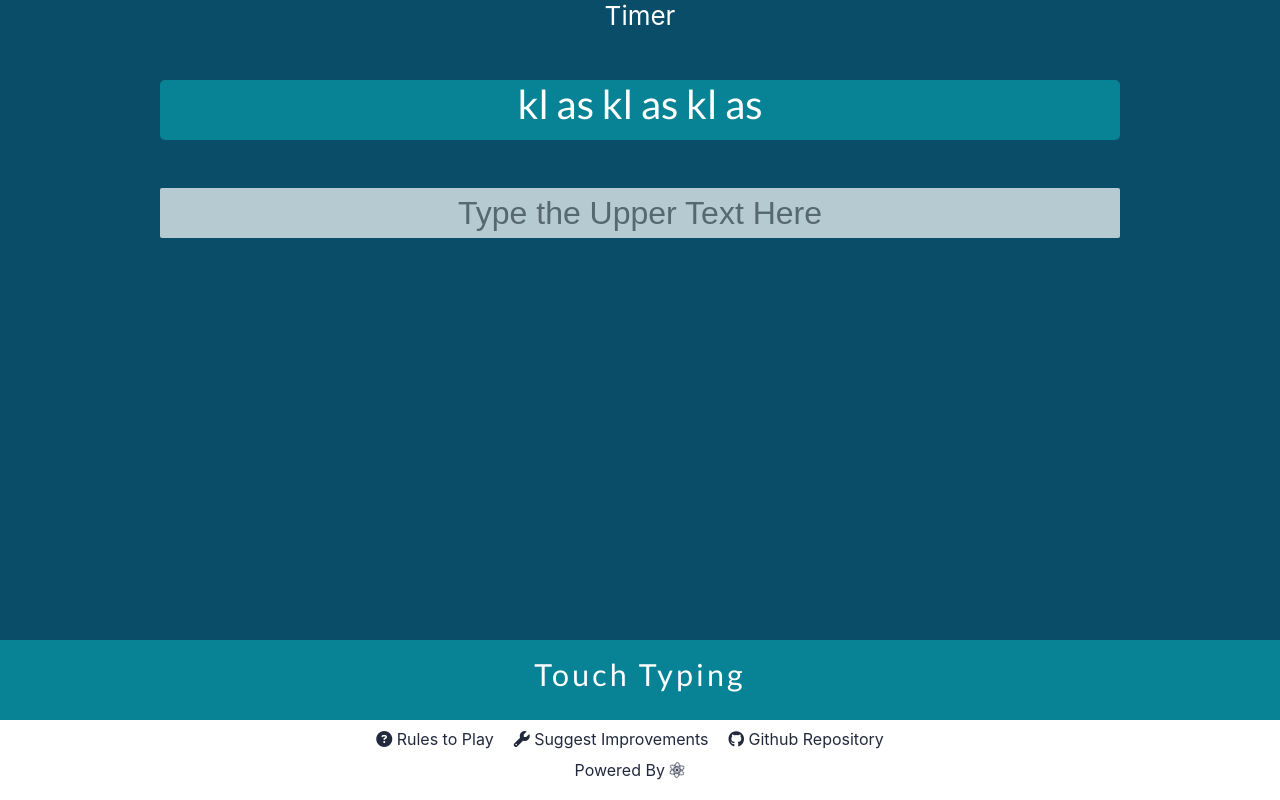
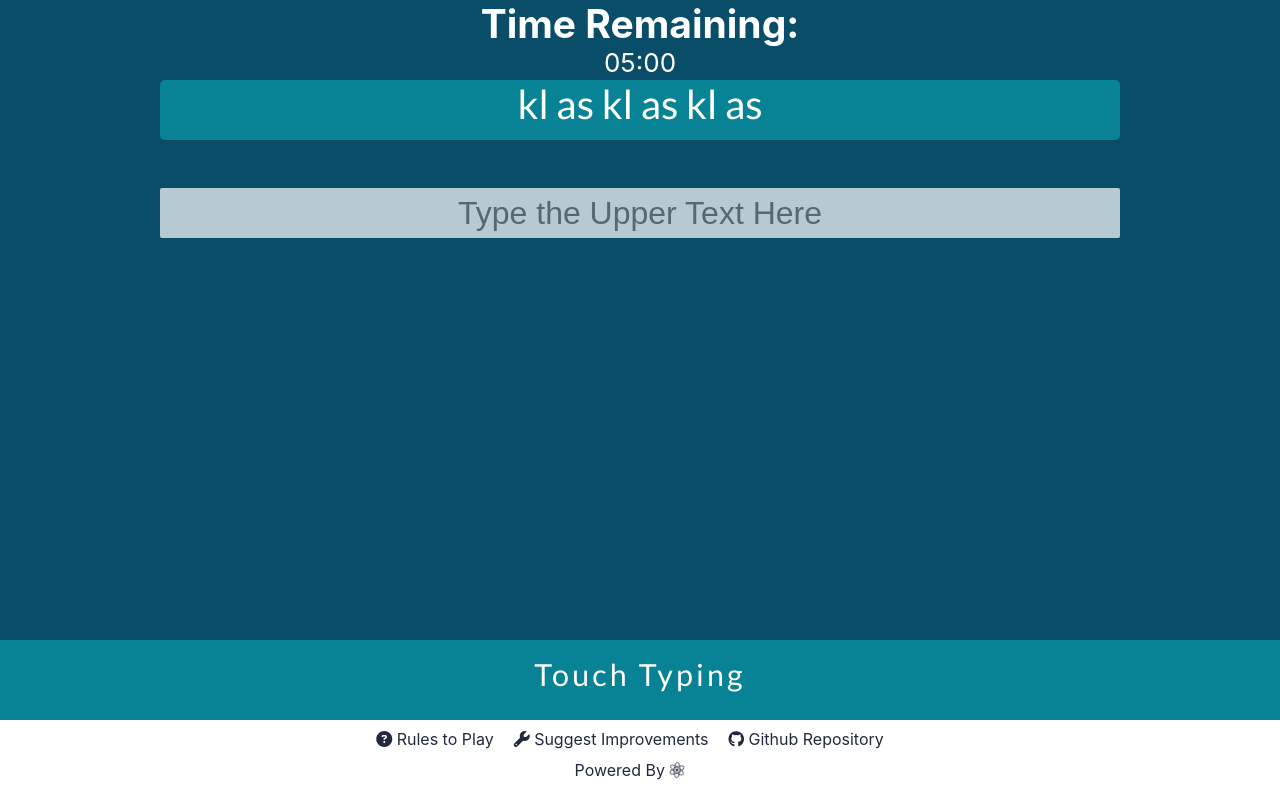
Before and after one commit to saurabhnegi35/Touch_Typing, a React (Create React App) app: page / in a window 1280 px wide. Built offline with nearby package versions, Linux system fonts and the light colour scheme.

Commit message:
Added Timer Function and Reducers

```diff
--- a/package.json
+++ b/package.json
@@ -8,7 +8,10 @@
     "@testing-library/user-event": "^13.5.0",
     "react": "^18.2.0",
     "react-dom": "^18.2.0",
+    "react-redux": "^8.0.5",
     "react-scripts": "5.0.1",
+    "redux": "^4.2.1",
+    "redux-devtools-extension": "^2.13.9",
     "web-vitals": "^2.1.4"
   },
   "scripts": {
--- a/src/components/Input.jsx
+++ b/src/components/Input.jsx
@@ -1,16 +1,24 @@
 import React from "react";
 import "./Input.css";
+import { connect } from "react-redux";
+import { setKeyPressed } from "../reducers/Action";
 import { useState } from "react";
 import { useEffect } from "react";
 import Click from "../media/click.wav";
 import Error from "../media/error.wav";
 
-const Input = (props) => {
-  console.log(props.displayWord);
+const Input = ({ displayWord, setKeyPressed, isKeyPressed }) => {
+  // console.log(displayWord);
   const [word, setWord] = useState("");
   const [isTrue, setIsTrue] = useState("");
-  console.log(isTrue);
+  // console.log(isTrue);
   let inputBackgroundColor;
+
+  const handleKeyDown = () => {
+    if (!isKeyPressed) {
+      setKeyPressed(true);
+    }
+  };
 
   function click() {
     new Audio(Click).play();
@@ -35,14 +43,14 @@ const Input = (props) => {
   // console.log(props.displayWord.slice(0, word.length) === word);
 
   useEffect(() => {
-    if (props.displayWord.slice(0, word.length) === word) {
+    if (displayWord.slice(0, word.length) === word) {
       setIsTrue("true");
       click();
     } else {
       setIsTrue("false");
       error();
     }
-  }, [word, props.displayWord]);
+  }, [word, displayWord]);
 
   if (isTrue !== "true") {
     inputBackgroundColor = "#FF6969";
@@ -91,6 +99,7 @@ const Input = (props) => {
         className="input-bar"
         placeholder="Type the Upper Text Here"
         style={styles}
+        onKeyDown={handleKeyDown}
         onChange={(e) => {
           setWord(e.target.value);
           // console.log(searchText);
@@ -100,4 +109,14 @@ const Input = (props) => {
   );
 };
 
-export default Input;
+const mapStateToProps = (state) => {
+  return {
+    isKeyPressed: state.isKeyPressed,
+  };
+};
+
+const mapDispatchToProps = {
+  setKeyPressed,
+};
+
+export default connect(mapStateToProps, mapDispatchToProps)(Input);
--- a/src/components/Navbar.jsx
+++ b/src/components/Navbar.jsx
@@ -1,10 +1,11 @@
 import React from "react";
 import "./Navbar.css";
+import Timer from "./Timer";
 
 const Navbar = () => {
   return (
     <div className="navbar">
-      <span> Timer </span>
+      <Timer />
     </div>
   );
 };
--- /dev/null
+++ b/src/components/Timer.js
@@ -0,0 +1,48 @@
+import React, { useEffect } from "react";
+import { connect } from "react-redux";
+import { setKeyPressed } from "../reducers/Action";
+
+const Timer = ({ isKeyPressed, setKeyPressed }) => {
+  const [seconds, setSeconds] = React.useState(300); // 5 minutes
+
+  useEffect(() => {
+    let interval = null;
+
+    if (isKeyPressed) {
+      interval = setInterval(() => {
+        setSeconds((prevSeconds) => prevSeconds - 1);
+      }, 1000);
+    }
+
+    return () => {
+      clearInterval(interval);
+    };
+  }, [isKeyPressed]);
+
+  const formatTime = (totalSeconds) => {
+    const minutes = Math.floor(totalSeconds / 60);
+    const seconds = totalSeconds % 60;
+    return `${minutes.toString().padStart(2, "0")}:${seconds
+      .toString()
+      .padStart(2, "0")}`;
+  };
+
+  return (
+    <div className="Timer">
+      <h2>Time Remaining:</h2>
+      <p>{formatTime(seconds)}</p>
+    </div>
+  );
+};
+
+const mapStateToProps = (state) => {
+  return {
+    isKeyPressed: state.isKeyPressed,
+  };
+};
+
+const mapDispatchToProps = {
+  setKeyPressed,
+};
+
+export default connect(mapStateToProps, mapDispatchToProps)(Timer);
--- a/src/index.js
+++ b/src/index.js
@@ -1,13 +1,23 @@
-import React from 'react';
-import ReactDOM from 'react-dom/client';
-import './index.css';
-import App from './App';
-import reportWebVitals from './reportWebVitals';
+import React from "react";
+import ReactDOM from "react-dom/client";
+import "./index.css";
+import App from "./App";
+import { createStore } from "redux";
+import { Provider } from "react-redux";
+import { composeWithDevTools } from "redux-devtools-extension";
 
-const root = ReactDOM.createRoot(document.getElementById('root'));
+import rootReducer from "./reducers/Reducer";
+
+import reportWebVitals from "./reportWebVitals";
+
+const store = createStore(rootReducer, composeWithDevTools());
+
+const root = ReactDOM.createRoot(document.getElementById("root"));
 root.render(
   <React.StrictMode>
-    <App />
+    <Provider store={store}>
+      <App />
+    </Provider>
   </React.StrictMode>
 );
 
--- /dev/null
+++ b/src/reducers/Action.js
@@ -0,0 +1,6 @@
+export const setKeyPressed = (isKeyPressed) => {
+  return {
+    type: "SET_KEY_PRESSED",
+    payload: isKeyPressed,
+  };
+};
--- /dev/null
+++ b/src/reducers/Reducer.js
@@ -0,0 +1,17 @@
+const initialState = {
+  isKeyPressed: false,
+};
+
+const rootReducer = (state = initialState, action) => {
+  switch (action.type) {
+    case "SET_KEY_PRESSED":
+      return {
+        ...state,
+        isKeyPressed: action.payload,
+      };
+    default:
+      return state;
+  }
+};
+
+export default rootReducer;
```
Also changed, not shown: 1 other file (tests, documents, lock files or other folders).
